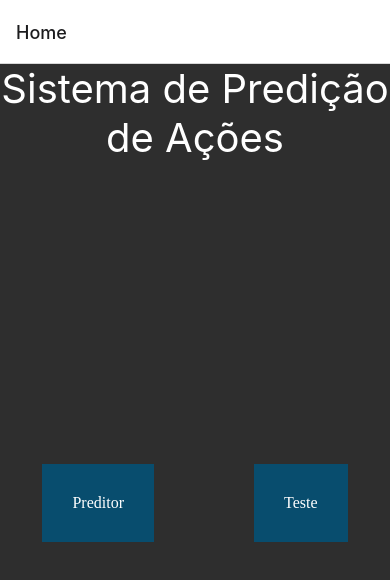
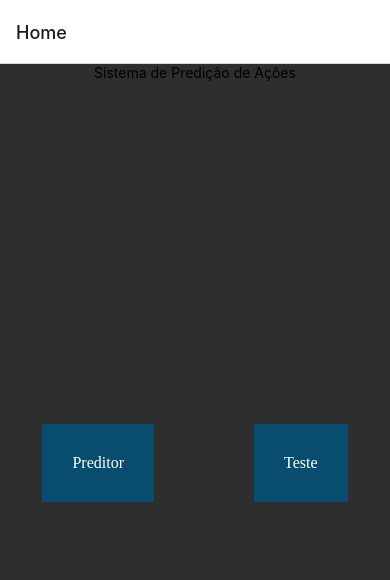
Before and after one commit to sergiofgo/Tcc, a React Native app in the folder front_end/: screen /Home in a window 390 px wide. Shown: the top 580 px of the page. Built offline with nearby package versions, Linux system fonts and the light colour scheme.

Commit message:
Update Home.js

```diff
--- a/front_end/views/Home.js
+++ b/front_end/views/Home.js
@@ -7,7 +7,7 @@ export default function Home (props) {
     return (
         <SafeAreaView style = {css.fundo}>
             <View>
-                <Text style = {css.titulo}>Sistema de Predição de Ações</Text>
+                <Text style = {css.titulo_home}>Sistema de Predição de Ações</Text>
             </View>
             <View  style = {css.container1}>
                 <TouchableOpacity title = "Ir para Preditor1" onPress={()=>props.navigation.navigate('Preditor1')} style = {css.button1}>Preditor</TouchableOpacity>
```
